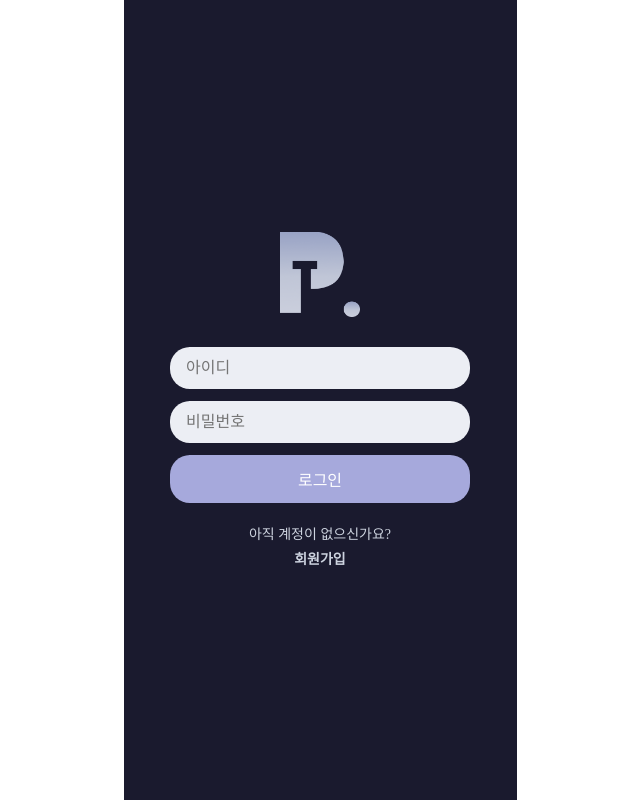
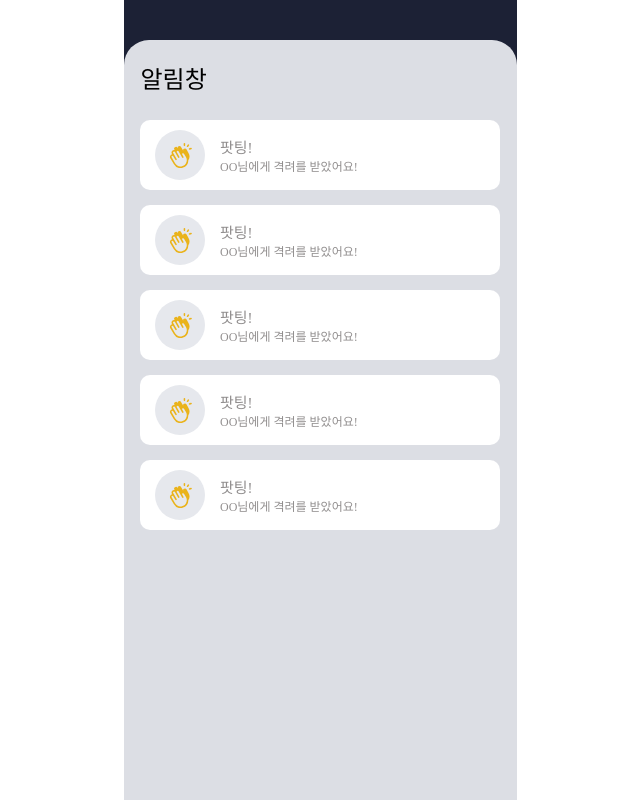
Before and after one commit to 2024-Line4Hackathon-Team17/FE, a React (Create React App) app: page /notice in a window 1280 px wide. Before the commit this address led to /login. Shown: the whole page, without its empty margins (320-960 px from the left). Built offline with nearby package versions, Linux system fonts and the light colour scheme; a web font is replaced by a local one.

Commit message:
Feat: 알림창 구현 알림창 애니메이션 구현, 링크 연결 완료, 알림 상황별 아이콘, 색 연결 필요

```diff
--- a/src/App.js
+++ b/src/App.js
@@ -16,6 +16,7 @@ import OnedayClassHome from "./pages/Onedayclass/OnedayClassHome";
 import OnedayClass_category from "./pages/Onedayclass/OnedayClass_category";
 import MyPagePot from "./pages/mypage/MyPagePot";
 import MyPagePotAttend from "./pages/mypage/MyPagePotAttend";
+import NoticePage from "./pages/notice/NoticePage";
 
 function App() {
     const [isLoading, setIsLoading] = useState(true);
@@ -44,7 +45,7 @@ function App() {
 
 function AppContent({ isLoggedIn, onLogin }) {
     const location = useLocation();
-    const hiddenNavPaths = ["/login", "/signup", "/signup-step2"];
+    const hiddenNavPaths = ["/login", "/signup", "/signup-step2", "/notice"];
 
     return (
         <div className="App">
@@ -68,6 +69,7 @@ function AppContent({ isLoggedIn, onLogin }) {
                 <Route path="/mypage/update/info" element={<MyPageInfo />} />
                 <Route path="/mypage/poting" element={<MyPagePot />} />
                 <Route path="/mypage/poting/attend" element={<MyPagePotAttend />} />
+                <Route path="/notice" element={<NoticePage />} />
 
                  {/* OnedayClassHome 페이지 경로 추가 */}
                  <Route path="/onedayclass" element={<OnedayClassHome />} />
--- a/src/components/empathy-community/EmpathyHeader.jsx
+++ b/src/components/empathy-community/EmpathyHeader.jsx
@@ -1,5 +1,6 @@
 import React, { useState } from 'react';
 import { PiBell } from "react-icons/pi";
+import { Link } from 'react-router-dom';
 
 const EmpathyHeader = () => {
   const [unreadNotifications, setUnreadNotifications] = useState(true);
@@ -7,10 +8,12 @@ const EmpathyHeader = () => {
   return (
     <header className='empathy_header_container'>
       <div className="empathy_header_inner_container">
+        <Link to={'/notice'}>
           <div className="empathy_header_alarm_area btn">
             <PiBell className='empathy_header_alarm' />
             {unreadNotifications && <span className="notification-dot"></span>}
           </div>
+        </Link>
       </div>
     </header>
   )
--- /dev/null
+++ b/src/components/notice/NoticeCard.jsx
@@ -0,0 +1,24 @@
+import React from 'react';
+import { PiHandsClappingFill, PiHeartFill, PiConfettiFill, PiCloverFill, PiHandshakeFill } from "react-icons/pi";
+
+const NoticeCard = () => {
+    const colors = ['#EAB31B', '#CA5858', '#5189EA', 'rgba(28, 146, 53, 0.77)', '#1C2135'];
+
+    return (
+        <div className='notice_card_container'>
+            <div className="notice_card_inner_container">
+                <div className="notice_card_img_area">
+                    <div className="notice_card_img">
+                        <PiHandsClappingFill style={{ color: '#EAB31B', width: '25px', height: '25px' }} />
+                    </div>
+                </div>
+                <div className="notice_card_content">
+                    <p>팟팅!</p>
+                    <p>OO님에게 격려를 받았어요!</p>
+                </div>
+            </div>
+        </div>
+    )
+}
+
+export default NoticeCard
--- /dev/null
+++ b/src/pages/notice/NoticePage.jsx
@@ -0,0 +1,25 @@
+import React from 'react'
+import NoticeCard from '../../components/notice/NoticeCard'
+
+const NoticePage = () => {
+  return (
+    <div className='notice_page_container container'>
+        <div className="notice_page_inner_container">
+            <div className="notice_back_container">
+                <div className="notice_title">
+                    <p>알림창</p>
+                </div>
+                <div className="notice_scroll">
+                    <NoticeCard />
+                    <NoticeCard />
+                    <NoticeCard />
+                    <NoticeCard />
+                    <NoticeCard />
+                </div>
+            </div>
+        </div>
+    </div>
+  )
+}
+
+export default NoticePage
--- /dev/null
+++ b/src/styles/section/notice/_notice.scss
@@ -0,0 +1,106 @@
+@import '../../setting/utils';
+
+.notice_page_container {
+    width: 100%;
+
+    .notice_page_inner_container {
+        width: 100%;
+
+        .notice_back_container {
+            @include size(100%, 95vh);
+            margin-top: 5vh;
+            background-color: #DCDEE4;
+            border-radius: 25px 25px 0 0;
+            transform: translateY(100px);
+            opacity: 0;
+            animation: slideUp 0.7s ease-out forwards;
+
+            .notice_title {
+                width: 100%;
+                padding: 20px 17px;
+
+                >p {
+                    color: #000;
+                    font-size: 24px;
+                    font-style: normal;
+                    font-weight: 400;
+                    line-height: normal;
+                }
+            }
+
+            .notice_scroll {
+                @include size(100%, 85vh);
+                overflow-y: auto;
+                scrollbar-width: none;
+                -ms-overflow-style: none;
+
+                &::-webkit-scrollbar {
+                    display: none;
+                }
+            }
+        }
+    }
+}
+
+.notice_card_container {
+    width: 100%;
+    display: flex;
+    justify-content: center;
+    align-items: center;
+    padding: 5px 0 10px 0;
+
+    .notice_card_inner_container {
+        @include size(360px, 70px);
+        padding: 10px 15px;
+        display: flex;
+        align-items: center;
+        border-radius: 10px;
+        background-color: #fff;
+
+        .notice_card_img_area {
+            @include size(50px, 50px);
+
+            .notice_card_img {
+                @include size(50px, 50px);
+                background-color: #E6E8ED;
+                border-radius: 50%;
+                display: flex;
+                justify-content: center;
+                align-items: center;
+            }
+        }
+
+        .notice_card_content {
+            padding-left: 15px;
+            display: flex;
+            flex-direction: column;
+            justify-content: space-between;
+
+            >p {
+                color: #918E8E;
+                font-style: normal;
+                font-weight: 400;
+                line-height: normal;
+
+                &:first-child {
+                    font-size: 15px;
+                }
+
+                &:last-child {
+                    font-size: 12px;
+                }
+            }
+        }
+    }
+}
+
+@keyframes slideUp {
+    from {
+        transform: translateY(500px);
+        opacity: 0;
+    }
+    to {
+        transform: translateY(0);
+        opacity: 1;
+    }
+}
--- a/src/styles/style.scss
+++ b/src/styles/style.scss
@@ -5,3 +5,4 @@
 @import './section/live-chat/livechat';
 @import './section/mypage/mypage';
 @import "./section/loading/loading";
+@import "./section/notice/notice";
```
Lines whose indentation alone changed are shown as unchanged.
